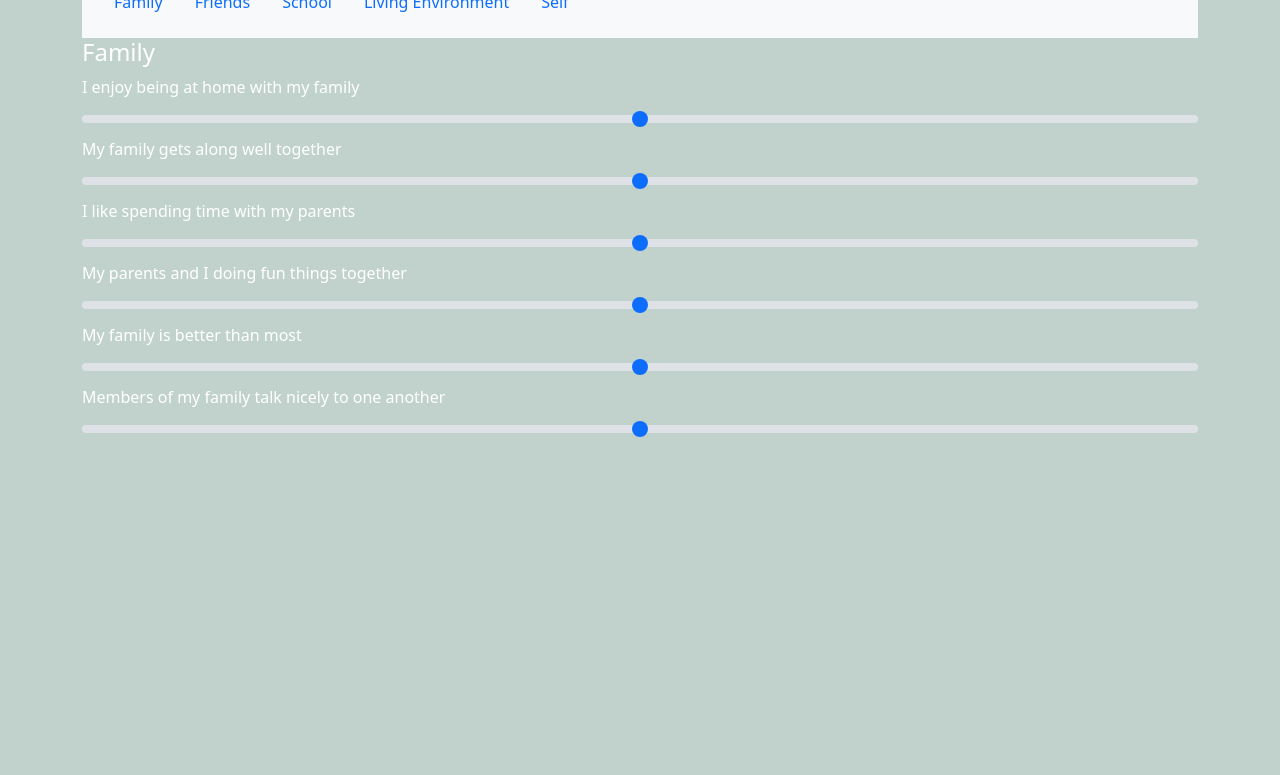
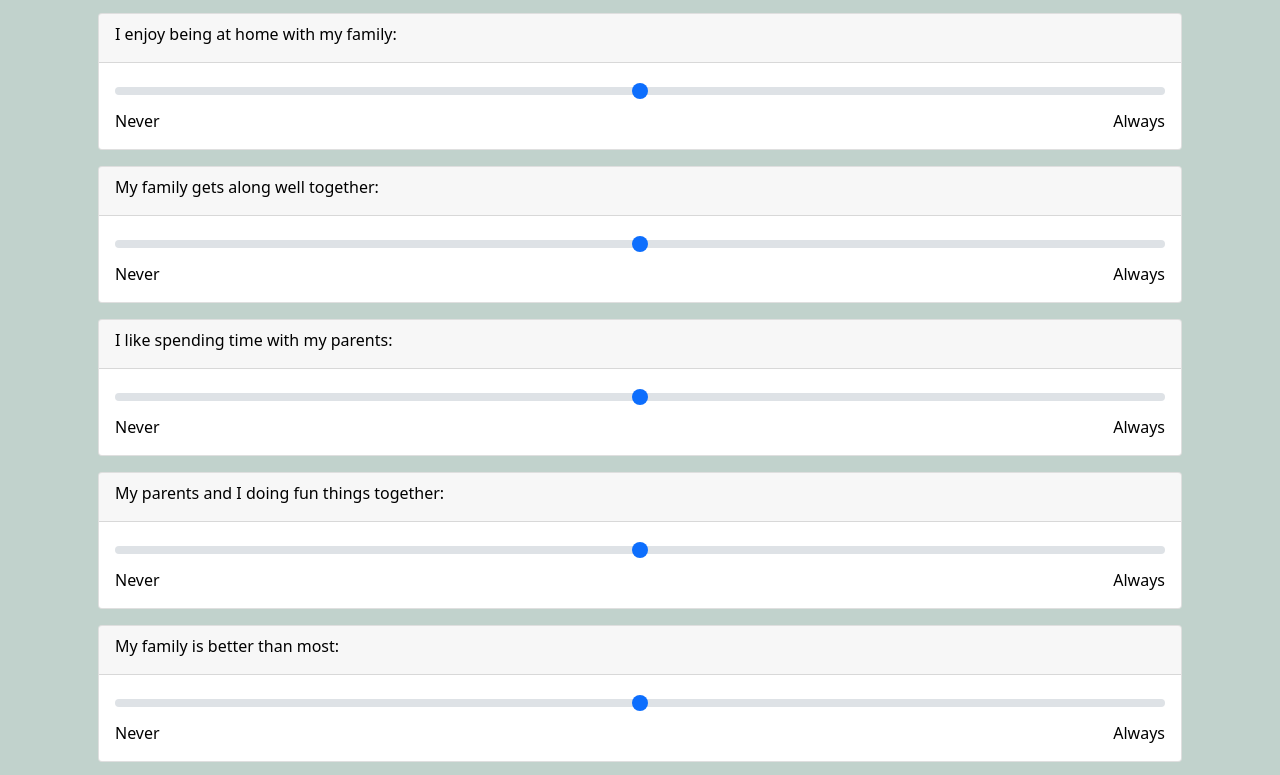
Before and after one commit to FulfordComputing/lesli, a plain HTML site: page index.html in a window 1280 px wide. Shown: the part 314-1089 px from the top of the page. Before the commit the page ends 800 px from the top, so only its background shows below. Drawn offline with nearby package versions, Linux system fonts and the light colour scheme.

Commit message:
Added sliders

```diff
--- a/lib.js
+++ b/lib.js
@@ -69,26 +69,32 @@ var LESLI = {
     },
     init: function() {
         var i = 0;
-        var html = '';
-        html = '<nav id="navbar-questions" class="navbar navbar-light bg-light flex-column align-items-stretch p-3">'
-        + '<a class="navbar-brand" href="#">Listen</a>'
-        + '<ul class="nav nav-pills">';
+        var html = '<ul class="nav nav-tabs">';
         for(var i = 0; i < LESLI.questions.categories.length; i++) {
             html += '<li class="nav-item">'
             + '<a class="nav-link" href="#h_' + i + '">' + LESLI.questions.categories[i].name + '</a>'
             + '</li>';
         }
         html += '</ul>'
-        + '</nav>'
-        + '<div data-bs-spy="scroll" data-bs-target="#navbar-questions" data-bs-offset="0" class="questions" tabindex="0">';
+        + '<div class="questions tab-content">';
         for(var i = 0; i < LESLI.questions.categories.length; i++) {
-            html += '<h4 id="h_' + i + '">' + LESLI.questions.categories[i].name + '</h4>';
+            html += '<div class="tab-pane show fade active" role="tabpanel" id="h_' + i + '">'
+            + '<h4 id="h_' + i + '">' + LESLI.questions.categories[i].name + '</h4>';
             for(var c = 0; c < LESLI.questions.categories[i].statements.length; c++) {
                 var id = 'q_' + LESLI.questions.categories[i].name + '_' + c;
-                html += '<label for="' + id + '" class="form-label">' + LESLI.questions.categories[i].statements[c] + '</label>'
-                + '<input type="range" class="form-range" id="' + id + '">';
+                html += '<div class="card question">'
+                + '<div class="card-header">'
+                + '<label for="' + id + '" class="form-label">' + LESLI.questions.categories[i].statements[c] + ':</label>'
+                + '</div>'
+                + '<div class="card-body">'
+                + '<input type="range" class="form-range" id="' + id + '" min="0" max="100">'
+                + '<span class="float-start">Never</span><span class="float-end">Always</span>'
+                + '</div>'
+                + '</div>';
             }
+            html += '</div>';
         }
+        html += '</table>';
         html += '</div>';
 
         $('#questions').html(html);
--- a/styles.css
+++ b/styles.css
@@ -11,7 +11,10 @@ body {
     width: 200px;
 }
 
-.questions {
-    height: 50vh;
-    overflow: auto;
+.card {
+    color: #000;
 }
+
+.question {
+    margin: 1em;
+}
```
